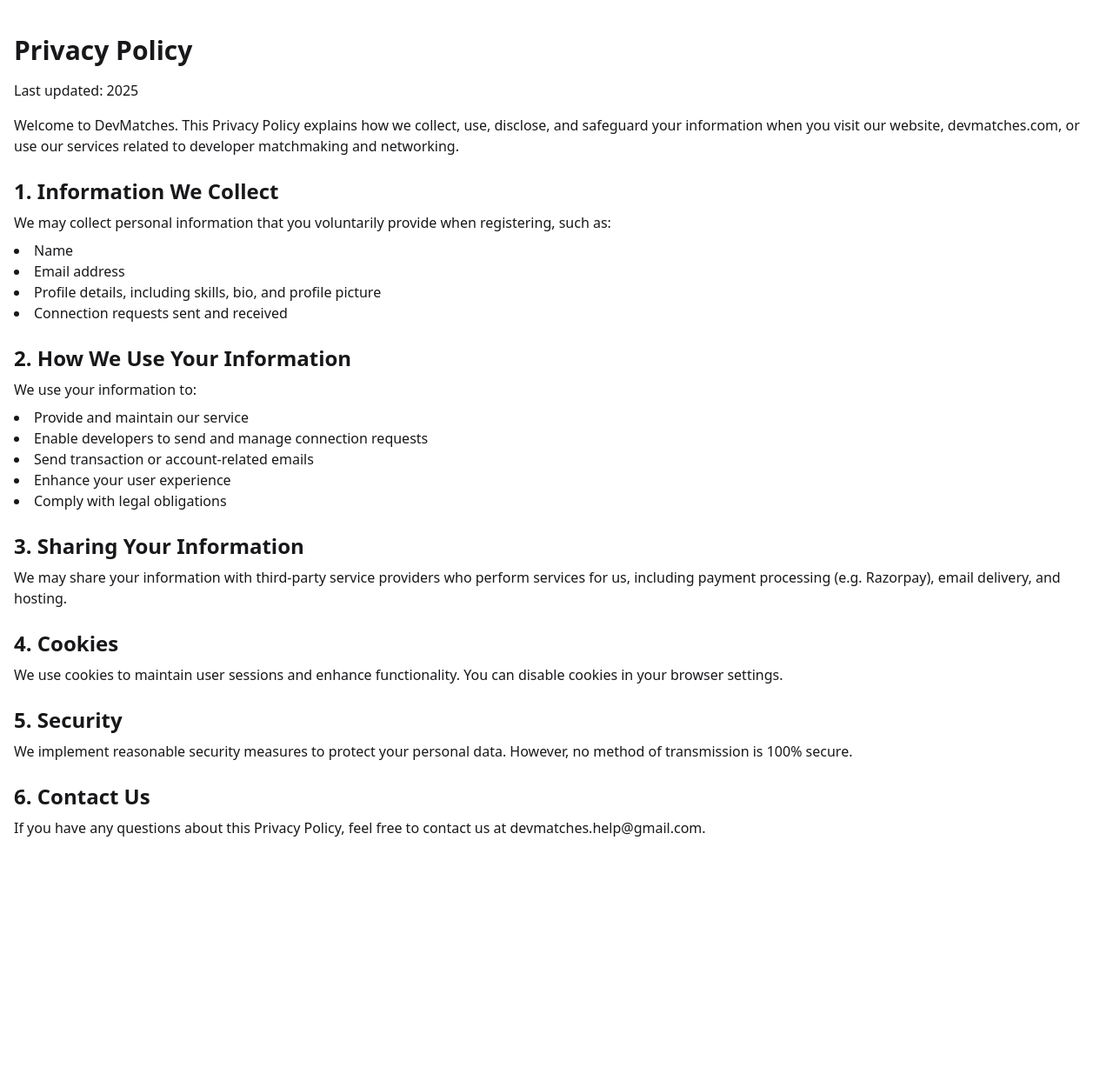
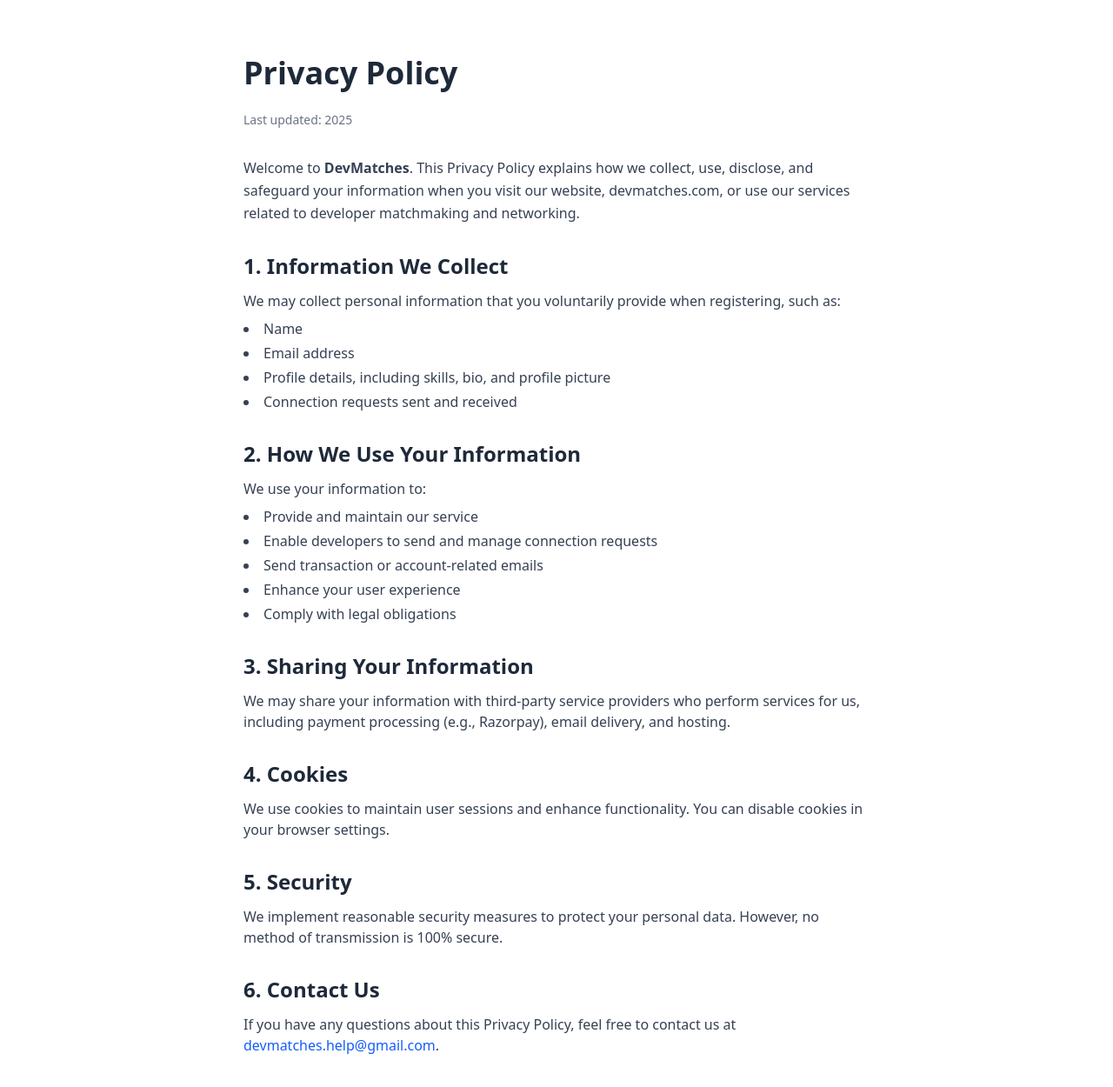
Before and after one commit to ranjanrai12/devTinder-web, a React (Vite) app: page /privacy-policy in a window 1280 px wide. Shown: the top 1250 px of the page at 87% size. Before the commit the page ends 1012 px from the top, so only its background shows below. Built offline with nearby package versions, Linux system fonts and the light colour scheme.

Commit message:
added the styles

```diff
--- a/src/components/AboutUs.jsx
+++ b/src/components/AboutUs.jsx
@@ -1,20 +1,34 @@
 const ShippingPolicy = () => {
     return (
-    <div className="container mx-auto py-10 px-4">
-      <h1 className="text-3xl font-bold mb-4">Shipping Policy</h1>
-      <p className="mb-4">Last updated: {new Date().getFullYear()}</p>
+      <div className="max-w-3xl mx-auto py-12 px-6 border border-gray-200 rounded-lg bg-white">
+        <h1 className="text-4xl font-extrabold text-gray-800 mb-6">
+          Shipping Policy
+        </h1>
+        <p className="text-gray-500 text-sm mb-8">
+          Last updated: {new Date().toLocaleDateString("en-US")}
+        </p>
 
-      <p className="mb-2">
-        As DevMatches is a digital platform offering online services, we do not
-        offer any physical products or shipping services.
+        <div className="space-y-4 text-gray-700 leading-relaxed">
+          <p>
+            As <strong>DevMatches</strong> is a digital platform offering
+            online services, we do not offer any physical products or shipping
+            services.
           </p>
-      <p className="mb-2">
+          <p>
             All access to our service is granted through digital means, such as
             email-based login or subscription activation upon payment.
           </p>
           <p>
-        For any questions, feel free to contact us at devmatches.help@gmail.com.
+            For any questions, feel free to contact us at{" "}
+            <a
+              href="mailto:devmatches.help@gmail.com"
+              className="text-blue-600 hover:underline"
+            >
+              devmatches.help@gmail.com
+            </a>
+            .
           </p>
+        </div>
       </div>
     );
   };
--- a/src/components/ContactUs.jsx
+++ b/src/components/ContactUs.jsx
@@ -1,21 +1,26 @@
 const ContactUs = () => {
     return (
-    <div className="container mx-auto py-10 px-4">
-      <h1 className="text-3xl font-bold mb-4">Contact Us</h1>
-      <p className="mb-4">
-        We'd love to hear from you! Reach out to us using the details below.
+      <div className="max-w-3xl mx-auto py-16 px-6">
+        <h1 className="text-4xl font-semibold mb-6 text-gray-800">Contact Us</h1>
+        <p className="text-lg mb-6 text-gray-600">
+          We'd love to hear from you! Feel free to reach out with any questions or feedback.
         </p>
-      <ul className="list-disc list-inside mb-4">
-        <li>
-          <strong>Email:</strong> devmatches.help@gmail.com
-        </li>
-        <li>
-          <strong>Phone:</strong> 9380637104
-        </li>
-      </ul>
+        <div className="space-y-4 text-gray-700">
           <p>
-        If you have any issues or inquiries, our support team will respond
-        within 24-48 hours.
+            <strong>Email:</strong>{" "}
+            <a href="mailto:devmatches.help@gmail.com" className="text-blue-600 underline">
+              devmatches.help@gmail.com
+            </a>
+          </p>
+          <p>
+            <strong>Phone:</strong>{" "}
+            <a href="tel:9380637104" className="text-blue-600 underline">
+              9380637104
+            </a>
+          </p>
+        </div>
+        <p className="mt-8 text-gray-600">
+          Our support team will get back to you within <strong>24-48 hours</strong>.
         </p>
       </div>
     );
--- a/src/components/PrivacyPolicy.jsx
+++ b/src/components/PrivacyPolicy.jsx
@@ -1,34 +1,29 @@
 const PrivacyPolicy = () => {
     return (
-    <div className="container mx-auto py-10 px-4">
-      <h1 className="text-3xl font-bold mb-4">Privacy Policy</h1>
-      <p className="mb-4">Last updated: {new Date().getFullYear()}</p>
-      <p className="mb-2">
-        Welcome to DevMatches. This Privacy Policy explains how we collect, use,
-        disclose, and safeguard your information when you visit our website,
-        devmatches.com, or use our services related to developer matchmaking and
-        networking.
+      <div className="max-w-3xl mx-auto py-16 px-6">
+        <h1 className="text-4xl font-semibold text-gray-800 mb-6">Privacy Policy</h1>
+        <p className="text-gray-500 text-sm mb-8">
+          Last updated: {new Date().getFullYear()}
         </p>
 
-      <h2 className="text-2xl font-semibold mt-6 mb-2">
-        1. Information We Collect
-      </h2>
-      <p className="mb-2">
-        We may collect personal information that you voluntarily provide when
-        registering, such as:
+        <p className="mb-4 text-gray-700 leading-relaxed">
+          Welcome to <strong>DevMatches</strong>. This Privacy Policy explains how we collect, use,
+          disclose, and safeguard your information when you visit our website, devmatches.com, or use
+          our services related to developer matchmaking and networking.
         </p>
-      <ul className="list-disc list-inside mb-4">
+
+        <h2 className="text-2xl font-semibold mt-8 mb-3 text-gray-800">1. Information We Collect</h2>
+        <p className="mb-2 text-gray-700">We may collect personal information that you voluntarily provide when registering, such as:</p>
+        <ul className="list-disc list-inside mb-6 text-gray-700 space-y-1">
           <li>Name</li>
           <li>Email address</li>
           <li>Profile details, including skills, bio, and profile picture</li>
           <li>Connection requests sent and received</li>
         </ul>
 
-      <h2 className="text-2xl font-semibold mt-6 mb-2">
-        2. How We Use Your Information
-      </h2>
-      <p className="mb-2">We use your information to:</p>
-      <ul className="list-disc list-inside mb-4">
+        <h2 className="text-2xl font-semibold mt-8 mb-3 text-gray-800">2. How We Use Your Information</h2>
+        <p className="mb-2 text-gray-700">We use your information to:</p>
+        <ul className="list-disc list-inside mb-6 text-gray-700 space-y-1">
           <li>Provide and maintain our service</li>
           <li>Enable developers to send and manage connection requests</li>
           <li>Send transaction or account-related emails</li>
@@ -36,31 +31,32 @@
           <li>Comply with legal obligations</li>
         </ul>
 
-      <h2 className="text-2xl font-semibold mt-6 mb-2">
-        3. Sharing Your Information
-      </h2>
-      <p className="mb-2">
-        We may share your information with third-party service providers who
-        perform services for us, including payment processing (e.g. Razorpay),
-        email delivery, and hosting.
+        <h2 className="text-2xl font-semibold mt-8 mb-3 text-gray-800">3. Sharing Your Information</h2>
+        <p className="mb-6 text-gray-700">
+          We may share your information with third-party service providers who perform services for us,
+          including payment processing (e.g., Razorpay), email delivery, and hosting.
         </p>
 
-      <h2 className="text-2xl font-semibold mt-6 mb-2">4. Cookies</h2>
-      <p className="mb-2">
-        We use cookies to maintain user sessions and enhance functionality. You
-        can disable cookies in your browser settings.
+        <h2 className="text-2xl font-semibold mt-8 mb-3 text-gray-800">4. Cookies</h2>
+        <p className="mb-6 text-gray-700">
+          We use cookies to maintain user sessions and enhance functionality. You can disable cookies in your browser settings.
         </p>
 
-      <h2 className="text-2xl font-semibold mt-6 mb-2">5. Security</h2>
-      <p className="mb-2">
-        We implement reasonable security measures to protect your personal data.
-        However, no method of transmission is 100% secure.
+        <h2 className="text-2xl font-semibold mt-8 mb-3 text-gray-800">5. Security</h2>
+        <p className="mb-6 text-gray-700">
+          We implement reasonable security measures to protect your personal data. However, no method of transmission is 100% secure.
         </p>
 
-      <h2 className="text-2xl font-semibold mt-6 mb-2">6. Contact Us</h2>
-      <p className="mb-2">
-        If you have any questions about this Privacy Policy, feel free to
-        contact us at devmatches.help@gmail.com.
+        <h2 className="text-2xl font-semibold mt-8 mb-3 text-gray-800">6. Contact Us</h2>
+        <p className="text-gray-700">
+          If you have any questions about this Privacy Policy, feel free to contact us at{" "}
+          <a
+            href="mailto:devmatches.help@gmail.com"
+            className="text-blue-600 hover:underline"
+          >
+            devmatches.help@gmail.com
+          </a>
+          .
         </p>
       </div>
     );
--- a/src/components/RefundPolicy.jsx
+++ b/src/components/RefundPolicy.jsx
@@ -1,37 +1,42 @@
 const RefundPolicy = () => {
     return (
-    <div className="container mx-auto py-10 px-4">
-      <h1 className="text-3xl font-bold mb-4">Refund Policy</h1>
-      <p className="mb-4">Last updated: {new Date().getFullYear()}</p>
+      <div className="max-w-3xl mx-auto py-16 px-6">
+        <h1 className="text-4xl font-semibold text-gray-800 mb-6">Refund Policy</h1>
+        <p className="text-gray-500 text-sm mb-8">
+          Last updated: {new Date().toLocaleDateString("en-US")}
+        </p>
 
-      <p className="mb-2">
-        Thank you for using DevMatches. This Refund Policy outlines the
+        <p className="mb-4 text-gray-700 leading-relaxed">
+          Thank you for using <strong>DevMatches</strong>. This Refund Policy outlines the
           circumstances under which refunds are issued for paid features.
         </p>
 
-      <h2 className="text-2xl font-semibold mt-6 mb-2">1. Subscription Fees</h2>
-      <p className="mb-2">
+        <h2 className="text-2xl font-semibold mt-8 mb-3 text-gray-800">1. Subscription Fees</h2>
+        <p className="mb-4 text-gray-700 leading-relaxed">
           If you have purchased a subscription, you may be eligible for a refund
           only if requested within 7 days of purchase and if you have not used the
           service extensively.
         </p>
 
-      <h2 className="text-2xl font-semibold mt-6 mb-2">
-        2. Non-Refundable Cases
-      </h2>
-      <ul className="list-disc list-inside mb-4">
-        <li>
-          Refunds will not be granted for payments made more than 7 days ago
-        </li>
+        <h2 className="text-2xl font-semibold mt-8 mb-3 text-gray-800">2. Non-Refundable Cases</h2>
+        <ul className="list-disc list-inside mb-6 text-gray-700 space-y-1">
+          <li>Refunds will not be granted for payments made more than 7 days ago</li>
           <li>Refunds will not be issued for abuse or misuse of the platform</li>
         </ul>
 
-      <h2 className="text-2xl font-semibold mt-6 mb-2">3. Contact Us</h2>
-      <p className="mb-2">
-        To request a refund or for any questions, please contact
-        support@devmatches.com with your transaction details.
+        <h2 className="text-2xl font-semibold mt-8 mb-3 text-gray-800">3. Contact Us</h2>
+        <p className="text-gray-700 leading-relaxed">
+          To request a refund or for any questions, please contact{" "}
+          <a
+            href="mailto:devmatches.help@gmail.com"
+            className="text-blue-600 hover:underline"
+          >
+            devmatches.help@gmail.com
+          </a>{" "}
+          with your transaction details.
         </p>
       </div>
     );
   };
+
   export default RefundPolicy;
--- a/src/components/TermsOfService.jsx
+++ b/src/components/TermsOfService.jsx
@@ -1,51 +1,58 @@
 const TermsOfService = () => {
     return (
-    <div className="container mx-auto py-10 px-4">
-      <h1 className="text-3xl font-bold mb-4">Terms of Service</h1>
-      <p className="mb-4">Last updated: {new Date().getFullYear()}</p>
-      <p className="mb-2">
-        Welcome to DevMatches. By accessing or using our platform, you agree to
-        comply with the following terms and conditions. If you disagree with any
-        part of these terms, please discontinue use of our service.
+      <div className="max-w-3xl mx-auto py-16 px-6">
+        <h1 className="text-4xl font-semibold text-gray-800 mb-6">Terms of Service</h1>
+        <p className="text-gray-500 text-sm mb-8">
+          Last updated: {new Date().getFullYear()}
         </p>
 
-      <h2 className="text-2xl font-semibold mt-6 mb-2">1. Use of Service</h2>
-      <p className="mb-2">
-        DevMatches provides a networking platform for developers to connect and
-        collaborate. You agree to use the service only for lawful purposes.
+        <p className="mb-4 text-gray-700 leading-relaxed">
+          Welcome to <strong>DevMatches</strong>. By accessing or using our platform, you agree to
+          comply with the following terms and conditions. If you disagree with any part of these
+          terms, please discontinue use of our service.
         </p>
 
-      <h2 className="text-2xl font-semibold mt-6 mb-2">2. User Accounts</h2>
-      <p className="mb-2">
-        You are responsible for maintaining the confidentiality of your account
-        credentials. You agree to notify us immediately if you suspect
-        unauthorized access.
+        <h2 className="text-2xl font-semibold mt-8 mb-3 text-gray-800">1. Use of Service</h2>
+        <p className="mb-4 text-gray-700 leading-relaxed">
+          DevMatches provides a networking platform for developers to connect and collaborate. You
+          agree to use the service only for lawful purposes.
         </p>
 
-      <h2 className="text-2xl font-semibold mt-6 mb-2">3. User Conduct</h2>
-      <p className="mb-2">You agree not to:</p>
-      <ul className="list-disc list-inside mb-4">
+        <h2 className="text-2xl font-semibold mt-8 mb-3 text-gray-800">2. User Accounts</h2>
+        <p className="mb-4 text-gray-700 leading-relaxed">
+          You are responsible for maintaining the confidentiality of your account credentials. You
+          agree to notify us immediately if you suspect unauthorized access.
+        </p>
+
+        <h2 className="text-2xl font-semibold mt-8 mb-3 text-gray-800">3. User Conduct</h2>
+        <p className="mb-2 text-gray-700">You agree not to:</p>
+        <ul className="list-disc list-inside mb-6 text-gray-700 space-y-1">
           <li>Use the platform to send spam or irrelevant requests</li>
           <li>Impersonate another user or misrepresent your identity</li>
           <li>Upload malicious or harmful content</li>
         </ul>
 
-      <h2 className="text-2xl font-semibold mt-6 mb-2">4. Payments</h2>
-      <p className="mb-2">
-        Payment services are handled by Razorpay or similar providers. By using
-        paid features, you agree to the terms of our payment gateway.
+        <h2 className="text-2xl font-semibold mt-8 mb-3 text-gray-800">4. Payments</h2>
+        <p className="mb-6 text-gray-700 leading-relaxed">
+          Payment services are handled by Razorpay or similar providers. By using paid features, you
+          agree to the terms of our payment gateway.
         </p>
 
-      <h2 className="text-2xl font-semibold mt-6 mb-2">5. Termination</h2>
-      <p className="mb-2">
-        We reserve the right to suspend or terminate your access if you violate
-        these terms.
+        <h2 className="text-2xl font-semibold mt-8 mb-3 text-gray-800">5. Termination</h2>
+        <p className="mb-6 text-gray-700 leading-relaxed">
+          We reserve the right to suspend or terminate your access if you violate these terms.
         </p>
 
-      <h2 className="text-2xl font-semibold mt-6 mb-2">6. Contact Us</h2>
-      <p className="mb-2">
-        For any questions about these terms, contact us at
-        support@devmatches.com.
+        <h2 className="text-2xl font-semibold mt-8 mb-3 text-gray-800">6. Contact Us</h2>
+        <p className="text-gray-700 leading-relaxed">
+          For any questions about these terms, contact us at{" "}
+          <a
+            href="mailto:devmatches.help@gmail.com"
+            className="text-blue-600 hover:underline"
+          >
+            devmatches.help@gmail.com
+          </a>
+          .
         </p>
       </div>
     );
```
Lines whose indentation alone changed are shown as unchanged.
